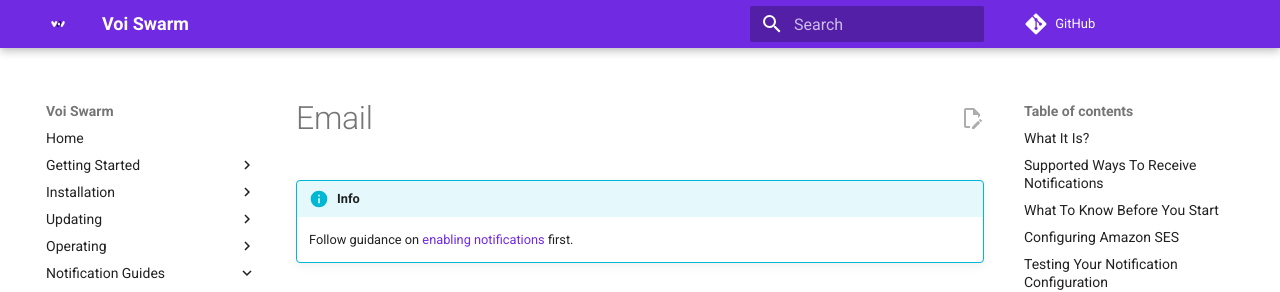
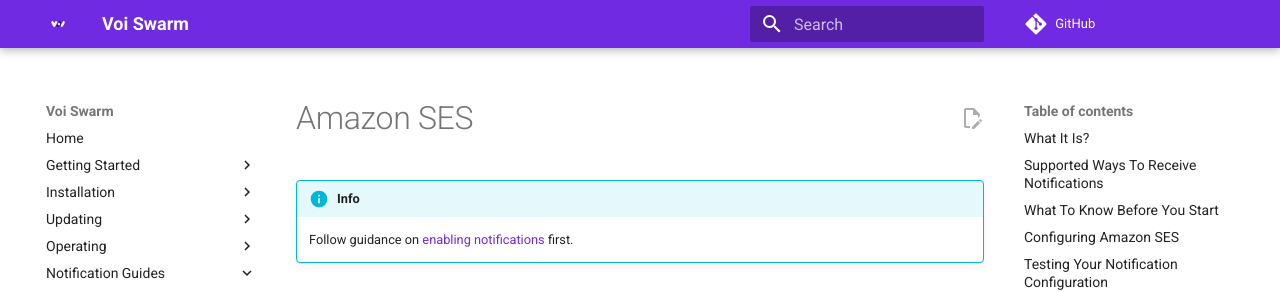
Before and after one commit to VoiNetwork/voi-swarm, an MkDocs documentation site: the page built from docs/notification-guides/amazon-ses.md, in a window 1280 px wide and 900 px high. Shown: the top 292 px of the window. Built offline with MkDocs 1.6.1 and Material for MkDocs 9.7.7, drawn with Linux system fonts in a browser that asks for light colours; comment, search, counter and statistics services are not loaded.

Commit message:
Correct title header

```diff
--- a/docs/notification-guides/amazon-ses.md
+++ b/docs/notification-guides/amazon-ses.md
@@ -1,4 +1,4 @@
-# Email
+# Amazon SES
 
 !!! info
     Follow guidance on [enabling notifications](../../operating/setup-notifications/) first.
```
